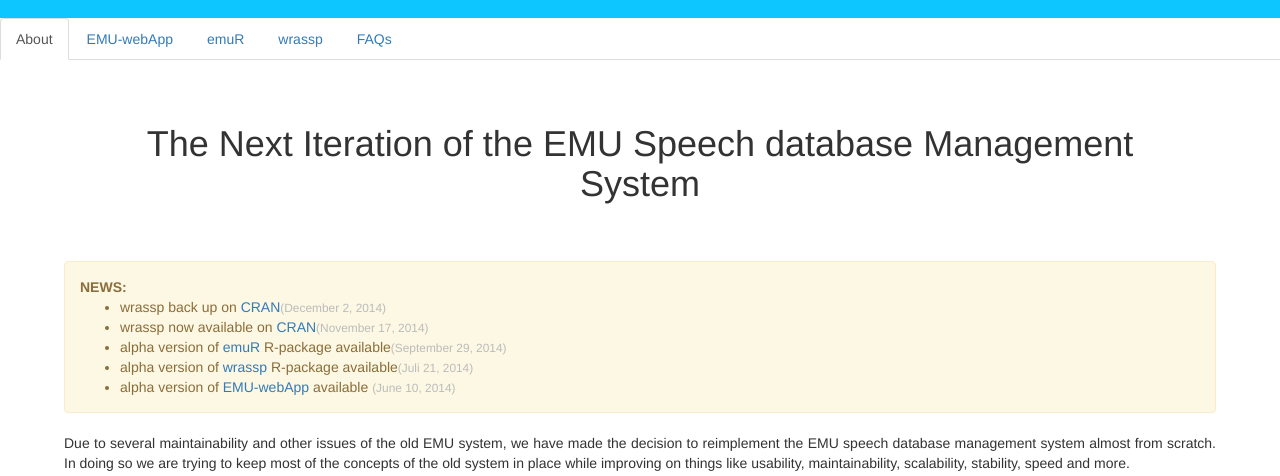
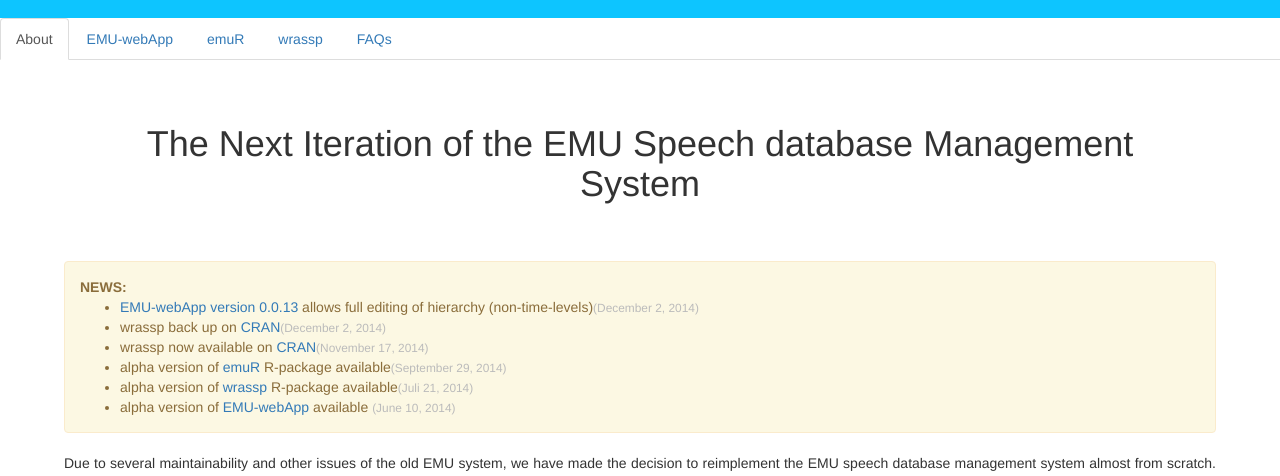
Before and after one commit to IPS-LMU/IPS-LMU.github.io, a website: page EMU.html in a window 1280 px wide. Shown: the part 250-726 px from the top of the page. Drawn offline with nearby package versions, Linux system fonts and the light colour scheme.

Commit message:
news update 0.0.13 release of webApp

```diff
--- a/EMU.html
+++ b/EMU.html
@@ -78,6 +78,7 @@
 
       <div class="alert alert-warning"><b>NEWS:</b>
         <ul>
+          <li> <a href="http://ips-lmu.github.io/EMU-webApp/">EMU-webApp version 0.0.13</a> allows full editing of hierarchy (non-time-levels)<small class="date">(December 2, 2014)</small></li>
           <li> wrassp back up on <a href="http://cran.r-project.org/web/packages/wrassp/">CRAN</a><small class="date">(December 2, 2014)</small></li>
           <li> wrassp now available on <a href="http://cran.r-project.org/web/packages/wrassp/">CRAN</a><small class="date">(November 17, 2014)</small></li>
           <li>alpha version of <a href="https://github.com/IPS-LMU/emuR">emuR</a> R-package available<small class="date">(September 29, 2014)</small></li>
```
